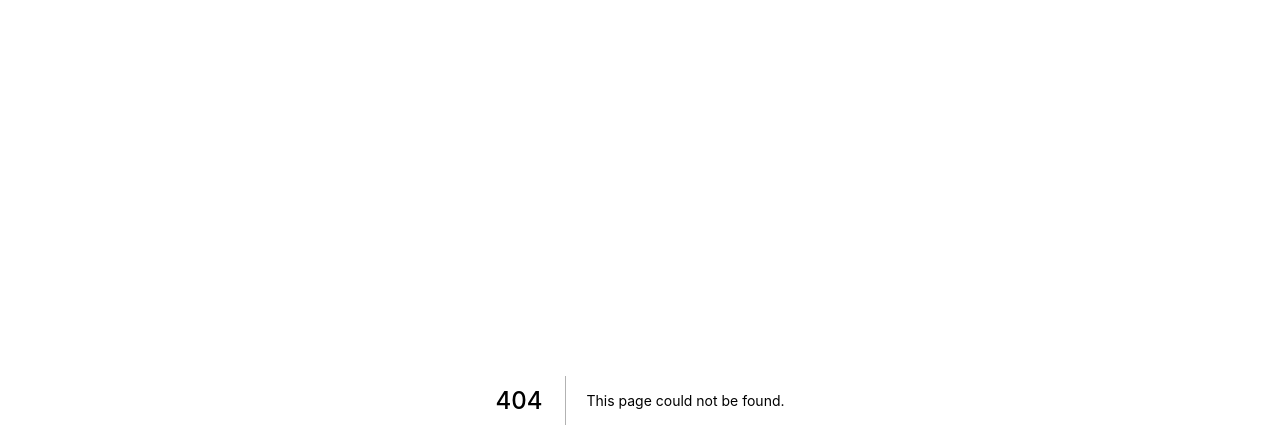
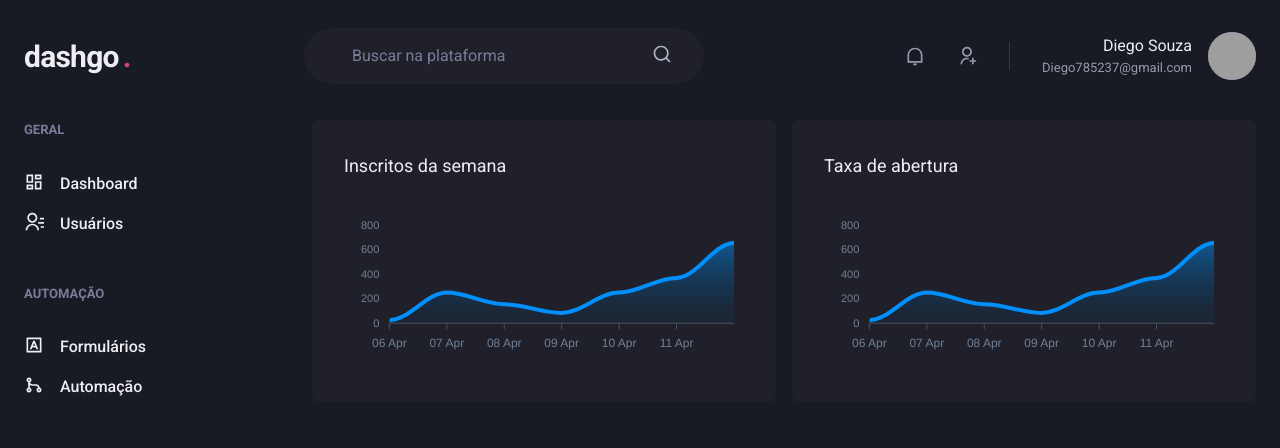
Before and after one commit to DiegoSouza7/dashgo, a Next.js app: page /dashboard in a window 1280 px wide. Before the commit this address had no page. Shown: the top 448 px of the page. Built offline with nearby package versions, Linux system fonts and the light colour scheme; grey boxes are pictures that could not be loaded.

Commit message:
Login and Dashboard

```diff
--- a/package.json
+++ b/package.json
@@ -12,10 +12,13 @@
     "@chakra-ui/react": "^1.4.2",
     "@emotion/react": "^11.1.5",
     "@emotion/styled": "^11.1.5",
+    "apexcharts": "^3.26.0",
     "framer-motion": "^4.1.2",
     "next": "10.1.3",
     "react": "17.0.2",
-    "react-dom": "17.0.2"
+    "react-apexcharts": "^1.3.7",
+    "react-dom": "17.0.2",
+    "react-icons": "^4.2.0"
   },
   "devDependencies": {
     "@types/node": "^14.14.37",
--- /dev/null
+++ b/src/components/Header.tsx
@@ -0,0 +1,83 @@
+import { Flex, Text, Input, Icon, HStack, Box, Avatar } from '@chakra-ui/react'
+import { RiNotificationLine, RiSearchLine, RiUserAddLine } from 'react-icons/ri'
+
+export function Header() {
+  return (
+    <Flex
+      as="header"
+      w="100%"
+      maxWidth={1480}
+      h="20"
+      mx="auto"
+      mt="4"
+      px="6"
+      align="center"
+    >
+      <Text
+        fontSize="3xl"
+        fontWeight="bold"
+        letterSpacing="tight"
+        w="64"
+      >
+        dashgo
+        <Text as="span" ml="1" color="pink.500">.</Text>
+      </Text>
+
+      <Flex
+        as="label"
+        flex="1"
+        py="4"
+        px="8"
+        ml="6"
+        maxWidth={400}
+        alignSelf="center"
+        color="gray.200"
+        position="relative"
+        bg="gray.800"
+        borderRadius="full"
+      >
+        <Input
+          color="gray.50"
+          variant="unstyled"
+          px="4"
+          mr="4"
+          placeholder="Buscar na plataforma"
+          _placeholder={{ color: 'gray.400' }}
+        />
+        <Icon as={RiSearchLine} fontSize="20" />
+      </Flex>
+      <Flex
+        align="center"
+        ml="auto"
+      >
+        <HStack
+          spacing="8"
+          mx="8"
+          pr="8"
+          py="1"
+          color="gray.300"
+          borderRightWidth={1}
+          borderColor="gray.700"
+        >
+          <Icon as={RiNotificationLine} fontSize="20" />
+          <Icon as={RiUserAddLine} fontSize="20" />
+        </HStack>
+
+        <Flex
+          align="center"
+        >
+          <Box mr="4" textAlign="right" >
+            <Text>Diego Souza</Text>
+            <Text
+              color="gray.300"
+              fontSize="small"
+            >
+              Diego785237@gmail.com
+            </Text>
+          </Box>
+          <Avatar size="md" name="Diego Souza" src="https://github.com/DiegoSouza7.png" />
+        </Flex>
+      </Flex>
+    </Flex>
+  )
+}
--- /dev/null
+++ b/src/components/Sidebar.tsx
@@ -0,0 +1,37 @@
+import { Box, Stack, Text, Link, Icon } from '@chakra-ui/react'
+import { RiContactsLine, RiDashboardLine, RiGitMergeLine, RiInputMethodLine } from 'react-icons/ri'
+
+export function SideBar() {
+  return (
+    <Box as="aside" w="64" mr="8">
+      <Stack spacing="12" align="flex-start" >
+        <Box>
+          <Text fontSize="small" fontWeight="bold" color="gray.400">GERAL</Text>
+          <Stack spacing="4" mt="8" align="stretch">
+            <Link display="flex" align="center" >
+              <Icon as={RiDashboardLine} fontSize="20" />
+              <Text ml="4" fontWeight="medium">Dashboard</Text>
+            </Link>
+            <Link display="flex" align="center" >
+              <Icon as={RiContactsLine} fontSize="20" />
+              <Text ml="4" fontWeight="medium">Usuários</Text>
+            </Link>
+          </Stack>
+        </Box>
+        <Box>
+          <Text fontSize="small" fontWeight="bold" color="gray.400">AUTOMAÇÃO</Text>
+          <Stack spacing="4" mt="8" align="stretch">
+            <Link display="flex" align="center" >
+              <Icon as={RiInputMethodLine} fontSize="20" />
+              <Text ml="4" fontWeight="medium">Formulários</Text>
+            </Link>
+            <Link display="flex" align="center" >
+              <Icon as={RiGitMergeLine} fontSize="20" />
+              <Text ml="4" fontWeight="medium">Automação</Text>
+            </Link>
+          </Stack>
+        </Box>
+      </Stack>
+    </Box>
+  )
+}
--- /dev/null
+++ b/src/pages/dashboard.tsx
@@ -0,0 +1,90 @@
+import { Box, Flex, SimpleGrid, Text, theme } from '@chakra-ui/react'
+import { Header } from "../components/Header";
+import { SideBar } from '../components/Sidebar';
+import dynamic from 'next/dynamic';
+
+const Chart = dynamic(() => import('react-apexcharts'), {
+  ssr: false
+})
+
+const options = {
+  chart: {
+    toolbar: {
+      show: false
+    },
+    zoom: {
+      enabled: false
+    },
+    foreColor: theme.colors.gray[500]
+  },
+  grid: {
+    show: false
+  },
+  dataLabels: {
+    enabled: false
+  },
+  tooltip: {
+    enabled: false
+  },
+  xaxis: {
+    type: 'datetime',
+    axisBorder: {
+      color: theme.colors.gray[600]
+    },
+    axisTicks: {
+      color: theme.colors.gray[600]
+    },
+    categories: [
+      '2021-04-06T00:00:00.000Z',
+      '2021-04-07T00:00:00.000Z',
+      '2021-04-08T00:00:00.000Z',
+      '2021-04-09T00:00:00.000Z',
+      '2021-04-10T00:00:00.000Z',
+      '2021-04-11T00:00:00.000Z',
+      '2021-04-12T00:00:00.000Z',
+    ]
+  },
+  fill: {
+    opacity: 0.3,
+    type: 'gradient',
+    gradient: {
+      shade: 'dark',
+      opacityFrom: 0.7,
+      opacityTo: 0.3
+    }
+  }
+}
+const series = [
+  {name: 'series1', data: [25, 250, 154, 84, 250, 369, 654]}
+]
+
+export default function Dashboard() {
+  return (
+    <Flex direction="column" h="100vh" >
+      <Header />
+      <Flex w="100%" my="6" maxWidth={1480} mx="auto" px="6">
+        <SideBar />
+        <SimpleGrid flex="1" gap="4" minChildWidth="320px" align="flex-start">
+          <Box
+            p="8"
+            bg="gray.800"
+            borderRadius="8"
+            pb="4"
+          >
+            <Text fontSize="lg" mb="4">Inscritos da semana</Text>
+            <Chart options={options} series={series} type="area" height={160} />
+          </Box>
+          <Box
+            p="8"
+            bg="gray.800"
+            borderRadius="8"
+            // pb="4"
+          >
+            <Text fontSize="lg" mb="4">Taxa de abertura</Text>
+            <Chart options={options} series={series} type="area" height={160} />
+          </Box>
+        </SimpleGrid>
+      </Flex>
+    </Flex>
+  )
+}
```
Also changed, not shown: src/components/Form/Input.tsx (added, +26 -0 lines), src/pages/index.tsx (+6 -32 lines), 1 other file (tests, documents, lock files or other folders).
